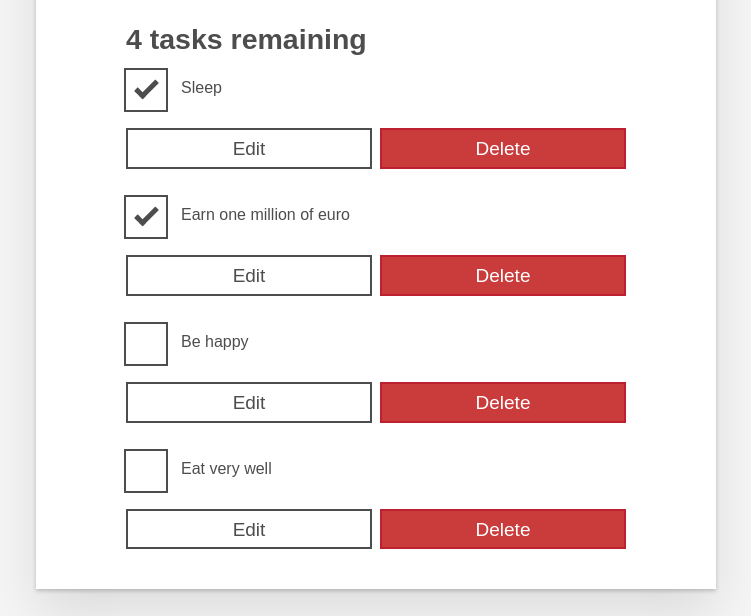
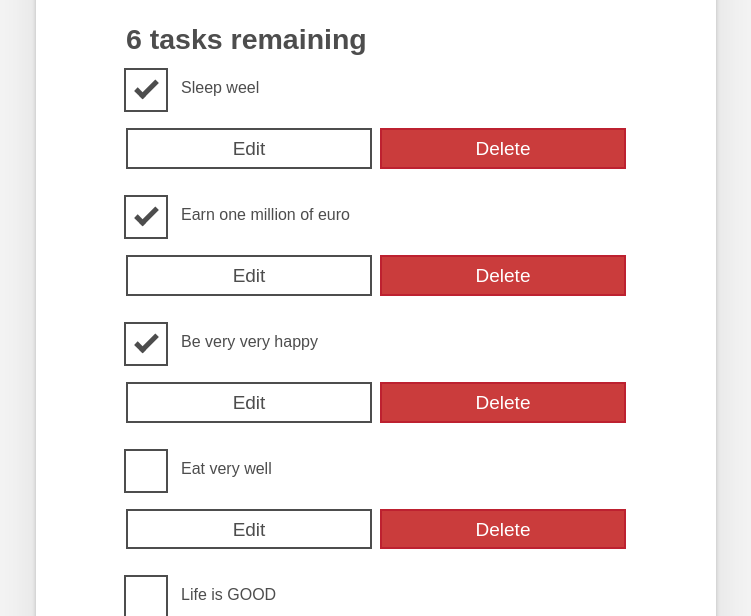
Before and after one commit to tossia/mon-todo-react, a React (Vite) app: page / in a window 1280 px wide. Shown: the part 336-952 px from the top of the page, without its empty margins (264-1015 px from the left). Built offline with nearby package versions, Linux system fonts and the light colour scheme; data requests are answered from the project's data file.

Commit message:
add, del & modif OK

```diff
--- a/db.json
+++ b/db.json
@@ -2,8 +2,9 @@
   "tasks": [
     {
       "id": "2",
-      "name": "Sleep",
-      "completed": true
+      "name": "Sleep weel",
+      "completed": true,
+      "newName": "Sleep well "
     },
     {
       "id": "3",
@@ -12,13 +13,23 @@
     },
     {
       "id": "4",
-      "name": "Be happy",
-      "completed": false
+      "name": "Be very very happy",
+      "completed": true
     },
     {
       "id": "8129",
       "name": "Eat very well",
       "completed": false
+    },
+    {
+      "id": "a839",
+      "name": "Life is GOOD",
+      "completed": false
+    },
+    {
+      "id": "75bc",
+      "name": "Yohoo",
+      "completed": false
     }
   ]
 }
--- a/src/App.jsx
+++ b/src/App.jsx
@@ -139,8 +139,6 @@ function App(props) {
     }
   }
 
-  console.log("tasks => ", tasks);
-
   const tasksNoun = taskList.length !== 1 ? "tasks" : "task";
   const headingText = `${taskList.length} ${tasksNoun} remaining`;
 
@@ -156,13 +154,16 @@ function App(props) {
    */
 
   function editTask(id, newName) {
-    const editedTaskList = tasks.map((task) => {
-      if (id === task.id) {
-        return { ...task, name: newName };
-      }
-      return task;
-    });
-    setTasks(editedTaskList);
+    const task = tasks.find((task) => task.id === id);
+    const updatedTasks = { ...task, name: newName };
+
+    axios
+      .put(`http://localhost:5000/tasks/${id}`, updatedTasks)
+      .then(() => setTasks(tasks.map((task) => task.id === id ? updatedTasks : task))
+      )
+      .catch((err) => {
+        console.log(err)
+      })
   }
 
   useEffect(() => {
```
